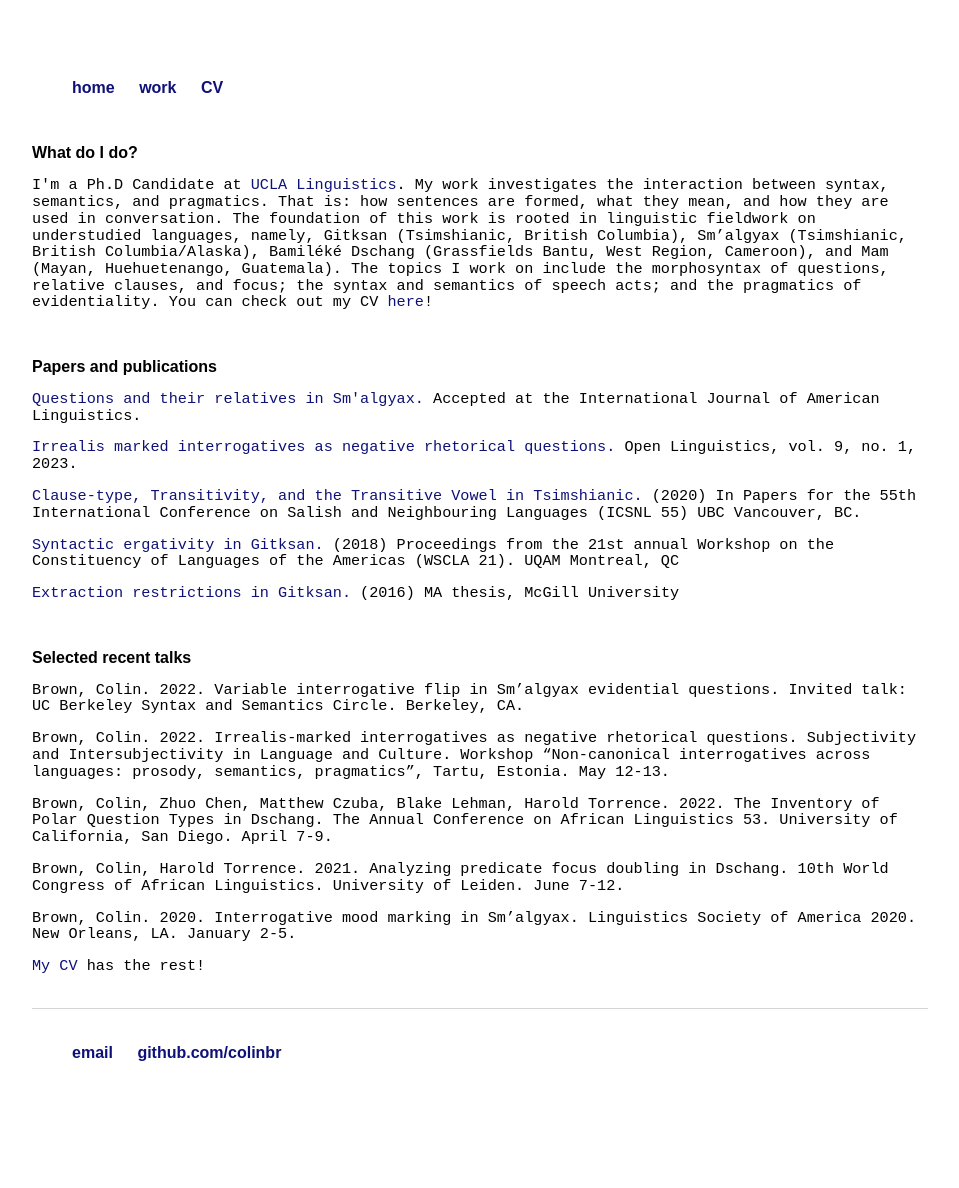
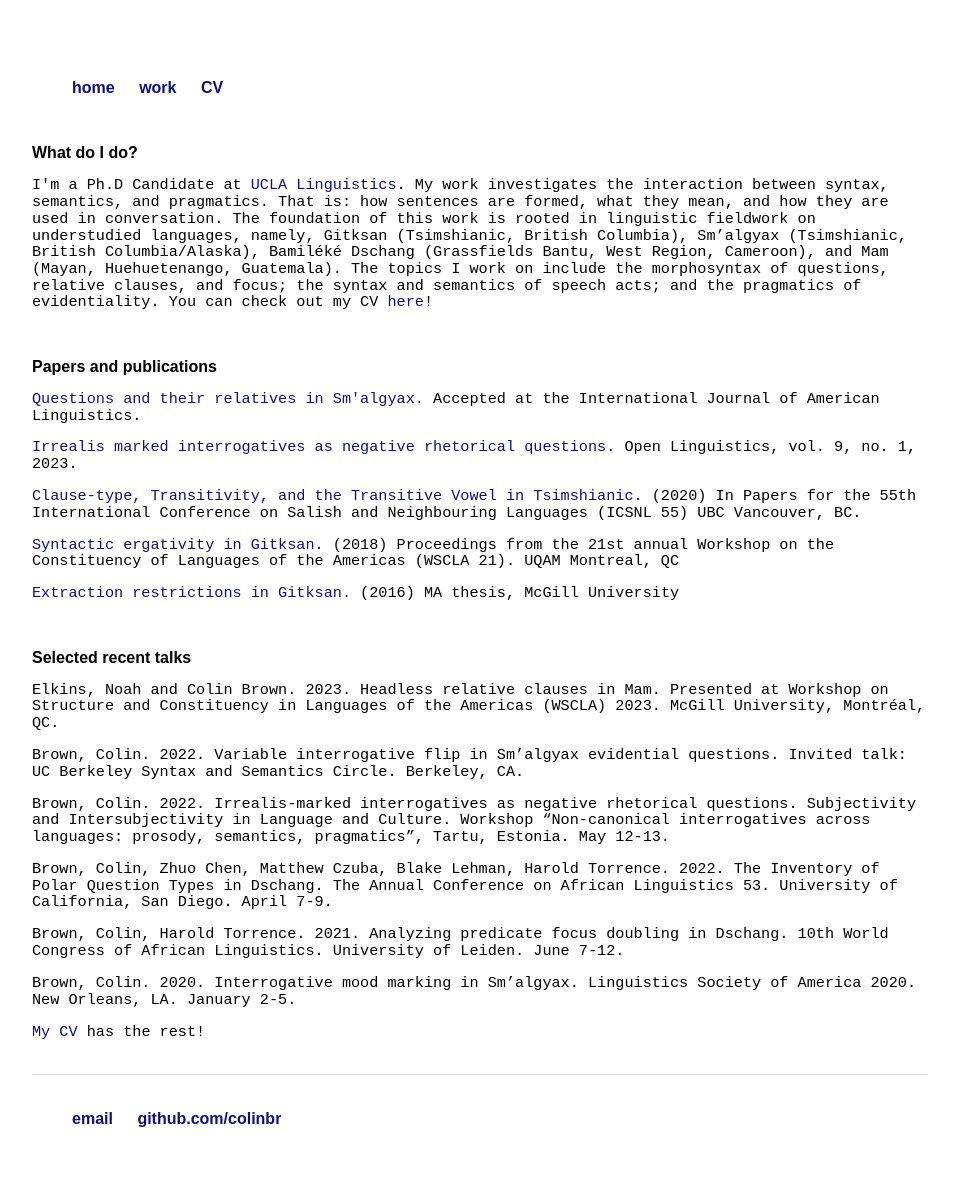
Before and after one commit to colinbr/OLD-colinbr.github.io, a Jekyll site: the page built from research/index.html, in a window 1280 px wide. Shown: the whole page, without its empty margins (160-1119 px from the left). Built offline with Jekyll 4.4.1, drawn with Linux system fonts in a browser that asks for light colours; some web fonts are replaced; before the commit the page ends 1122 px from its top, so only the background shows below that.

Commit message:
Update index.html

```diff
--- a/research/index.html
+++ b/research/index.html
@@ -25,6 +25,7 @@ Constituency of Languages of the Americas (WSCLA 21). UQAM Montreal, QC</p>
 
 	<br>
 	<h2>Selected recent talks</h2>
+	<p>Elkins, Noah and Colin Brown. 2023. Headless relative clauses in Mam. Presented at Workshop on Structure and Constituency in Languages of the Americas (WSCLA) 2023. McGill University, Montréal, QC.</p>
 	<p>Brown, Colin. 2022. Variable interrogative flip in Sm’algyax evidential questions. Invited talk: UC Berkeley Syntax and Semantics Circle. Berkeley, CA.</p>
 	<p>Brown, Colin. 2022. Irrealis-marked interrogatives as negative rhetorical questions. Subjectivity and Intersubjectivity in
 	Language and Culture. Workshop “Non-canonical interrogatives across languages: prosody, semantics, pragmatics”,
```
